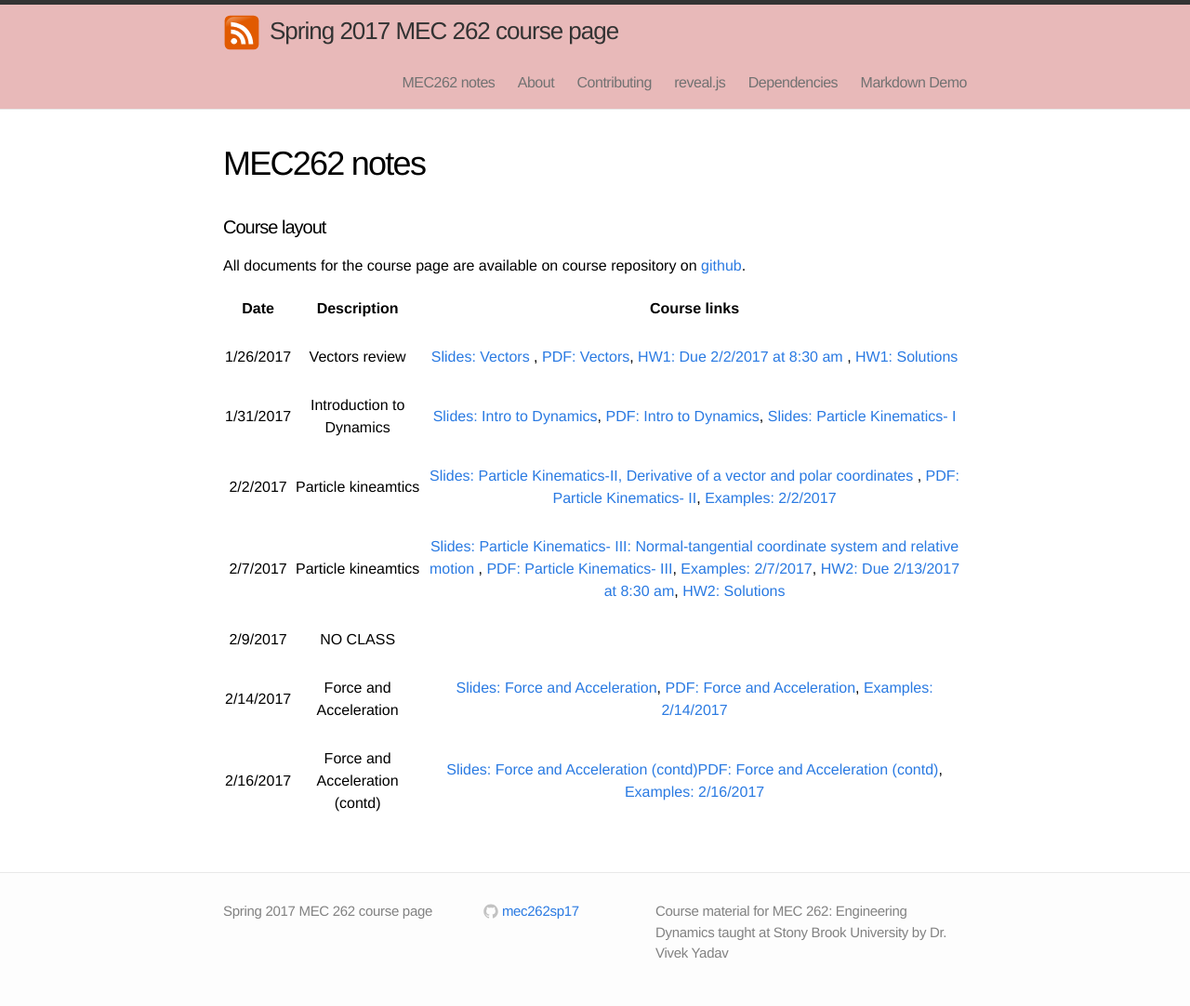
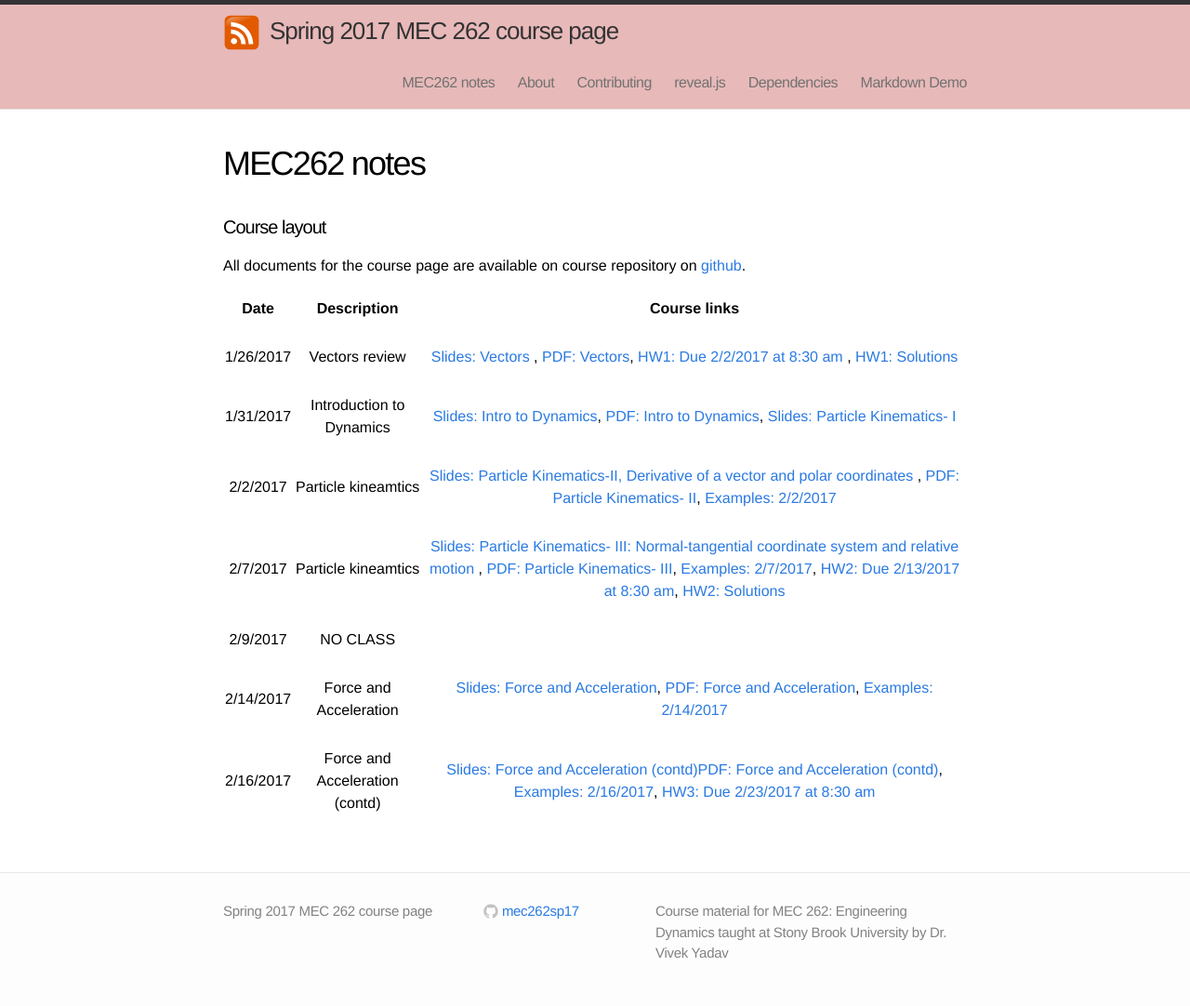
Before and after one commit to mec262sp17/mec262sp17.github.io, a Jekyll site: the page built from Course_materials.md, in a window 1280 px wide. Shown: the whole page at 93% size. Built offline with Jekyll 4.4.1, drawn with Linux system fonts in a browser that asks for light colours.

Commit message:
hw3 links added

```diff
--- a/Course_materials.md
+++ b/Course_materials.md
@@ -27,4 +27,4 @@ All documents for the course page are available on course repository on [github]
 | | | |
 |       2/14/2017    |    Force and Acceleration | [Slides: Force and Acceleration](https://mec262sp17.github.io/Presentations/Ch3_Force_and_Acceleration.html#/), [PDF: Force and Acceleration](https://mec262sp17.github.io/Presentations/Ch3_Force_and_Acceleration.pdf), [Examples: 2/14/2017](https://mec262sp17.github.io/Notes/examples_2142017_mec262.pdf)       |
 | | | |
-|       2/16/2017    |    Force and Acceleration (contd) | [Slides: Force and Acceleration  (contd)](https://mec262sp17.github.io/Presentations/Ch3_Force_and_Acceleration.html#/)[PDF: Force and Acceleration  (contd)](https://mec262sp17.github.io/Presentations/Ch3_Force_and_Acceleration.pdf), [Examples: 2/16/2017](https://mec262sp17.github.io/Notes/examples_2162017_mec262.pdf)             |
+|       2/16/2017    |    Force and Acceleration (contd) | [Slides: Force and Acceleration  (contd)](https://mec262sp17.github.io/Presentations/Ch3_Force_and_Acceleration.html#/)[PDF: Force and Acceleration  (contd)](https://mec262sp17.github.io/Presentations/Ch3_Force_and_Acceleration.pdf), [Examples: 2/16/2017](https://mec262sp17.github.io/Notes/examples_2162017_mec262.pdf), [HW3: Due 2/23/2017 at 8:30 am](https://mec262sp17.github.io/Homework2017/HW3_Due2232017.pdf)          |
```
